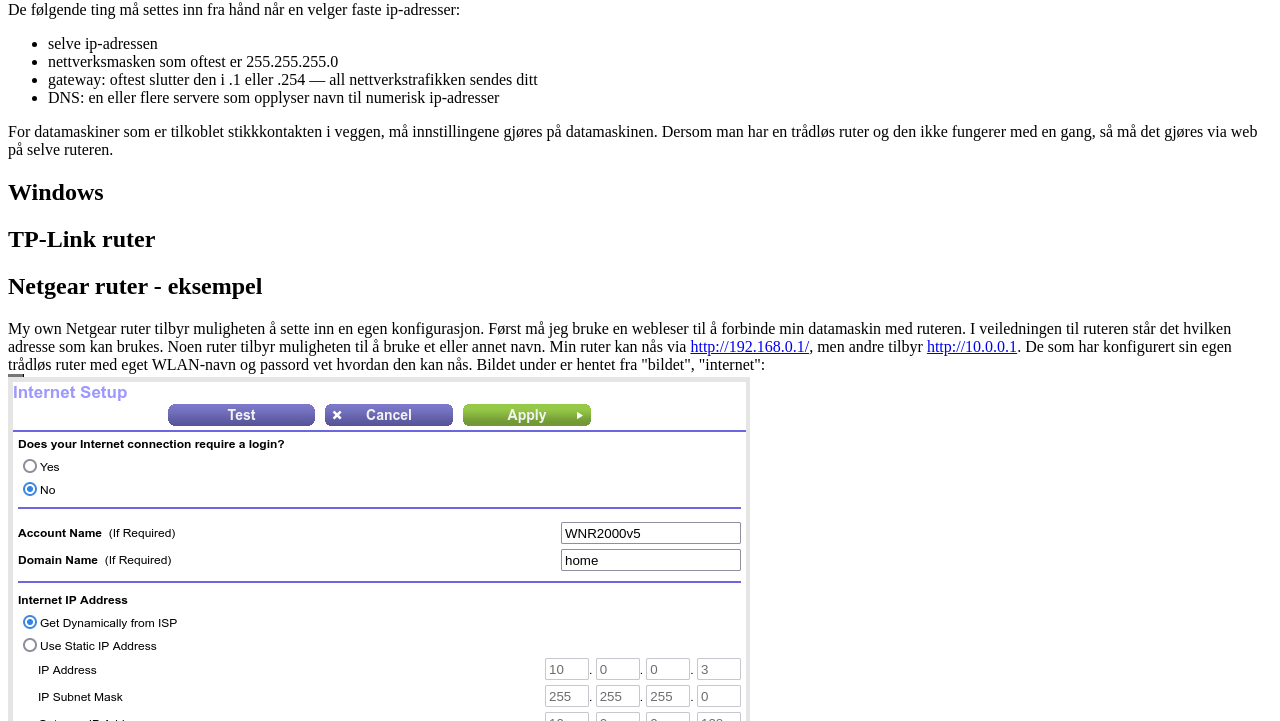
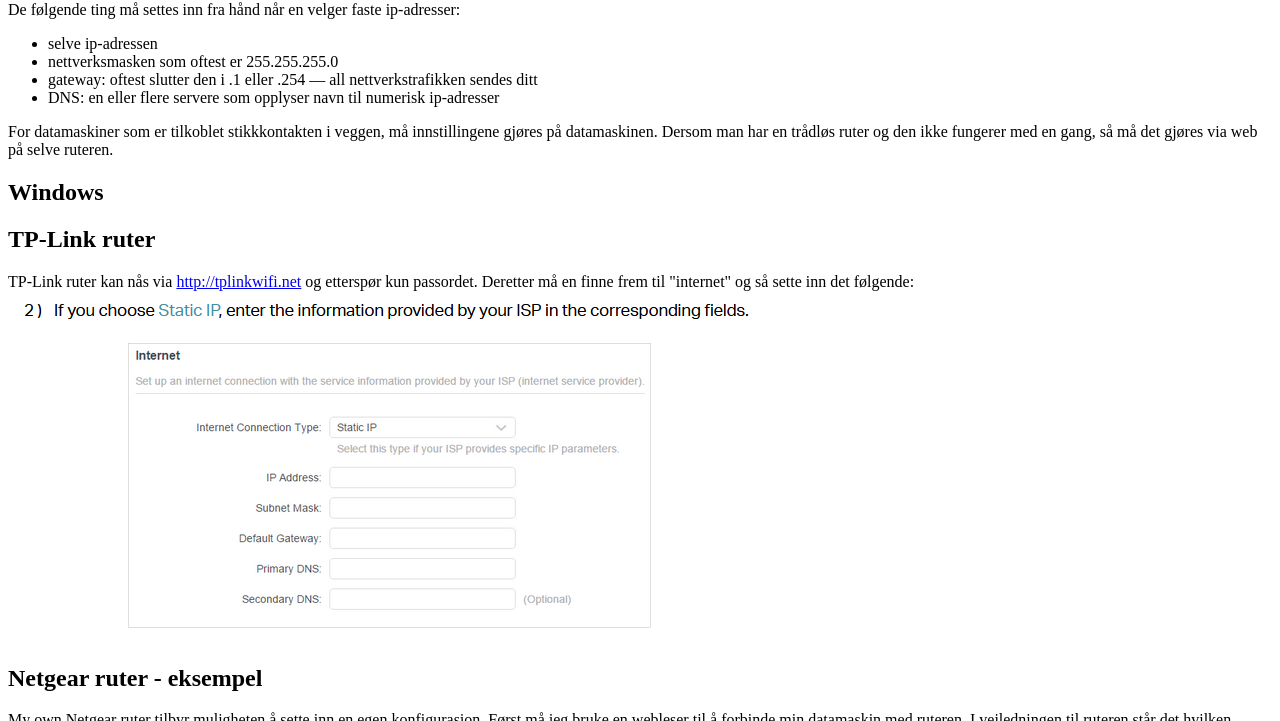
Before and after one commit to matthias-p-nowak/manual-ip, a plain HTML site: page index.html in a window 1280 px wide. Shown: the part 79-800 px from the top of the page. Drawn offline with Linux system fonts and the light colour scheme.

Commit message:
with tp-link

```diff
--- a/index.html
+++ b/index.html
@@ -19,6 +19,11 @@
 
     <h2>Windows</h2>
     <h2>TP-Link ruter</h2>
+    TP-Link ruter kan nås via <a href="http://tplinkwifi.net">http://tplinkwifi.net</a> og etterspør kun passordet.
+    Deretter må en finne frem til "internet" og så sette inn det følgende:
+    <br>
+    <img src="pics/tp-link.png" alt="part of TP-Link configuration">
+
     <h2>Netgear ruter - eksempel</h2>
     My own Netgear ruter tilbyr muligheten å sette inn en egen konfigurasjon.
     Først må jeg bruke en webleser til å forbinde min datamaskin med ruteren.
@@ -27,6 +32,7 @@
     Min ruter kan nås via <a href="http://192.168.0.1/">http://192.168.0.1/</a>, men andre tilbyr <a href="http://10.0.0.1">http://10.0.0.1</a>.
     De som har konfigurert sin egen trådløs ruter med eget WLAN-navn og passord vet hvordan den kan nås.
     Bildet under er hentet fra "bildet", "internet":
+    <br>
     <img src="pics/netgear.png" alt="part of the Netgear configuration">
 
     <h2>Linux</h2>
```
Also changed, not shown: pics/tp-link.png (added).
